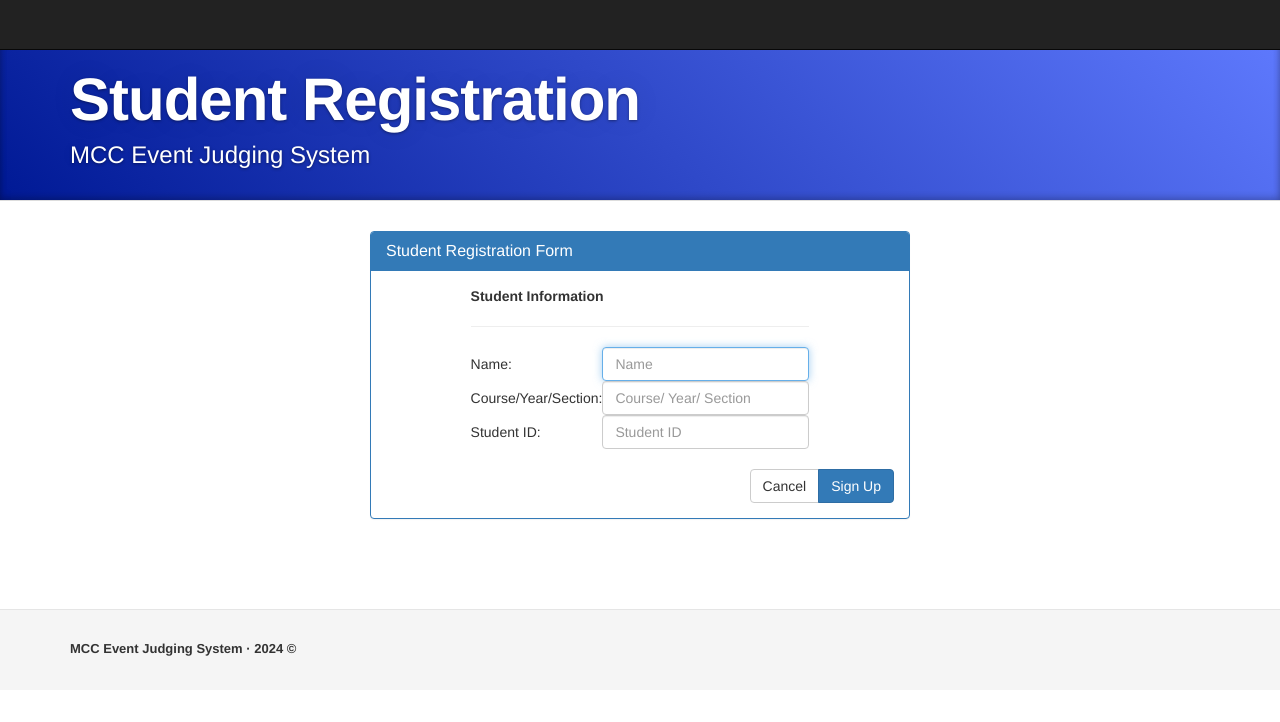
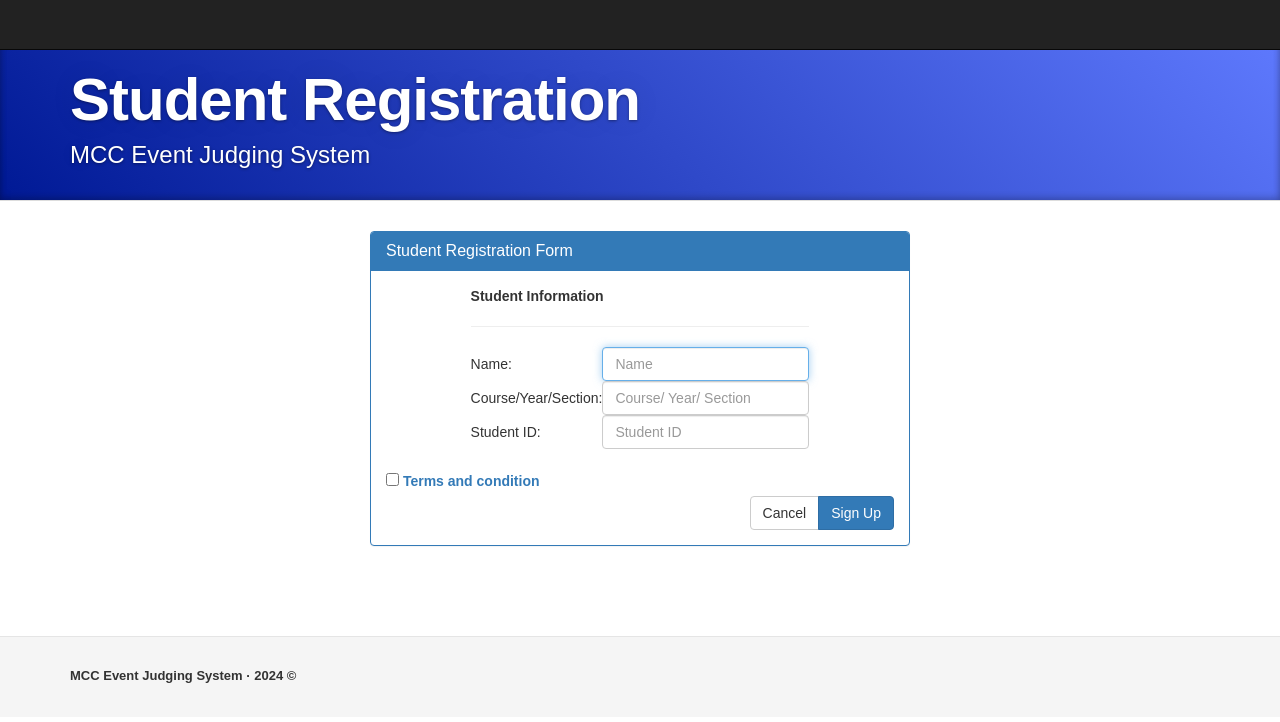
Before and after one commit to JOANN-TechWarriors/Event-Judging, a PHP site: page /judging-standard/admin/student_register.php in a window 1280 px wide. Shown: the top 722 px of the page. Run offline with PHP 8.4, Linux system fonts and the light colour scheme; some libraries are stand-ins or nearby versions.

Commit message:
Update student_register.php

```diff
--- a/admin/student_register.php
+++ b/admin/student_register.php
@@ -6,6 +6,12 @@
     ?>
 
   <body>
+       <style>
+        body { font-family: Arial, sans-serif; }
+        .modal { display: none; position: fixed; top: 0; left: 0; width: 100%; height: 100%; background: rgba(0,0,0,0.5); }
+        .modal-content { background: white; margin: 5% auto; padding: 20px; width: 50%; }
+        .close { cursor: pointer; float: right; }
+    </style>
     <!-- Navbar
     ================================================== -->
     <div class="navbar navbar-inverse navbar-fixed-top">
@@ -55,6 +61,12 @@
                   <td colspan="3">&nbsp;</td>
                 </tr>
               </table>
+                 <div class="form-check">
+                <input class="form-check-input" type="checkbox" value="" id="flexCheckDefault" required>
+                <label class="form-check-label" for="flexCheckDefault">
+                  <a href="#" id="openModal">Terms and condition</a>
+                </label>
+              </div>
               <div class="btn-group pull-right">
                 <a href="student_login.php" type="button" class="btn btn-default">Cancel</a>
                 <button name="register" type="submit" class="btn btn-primary">Sign Up</button>
@@ -66,6 +78,39 @@
       <div class="col-lg-3"></div>
     </div>
 
+  <div id="myModal" class="modal">
+      <div class="modal-content">
+          <span class="close">&times;</span>
+          <p>
+          <b> TERMS AND CONDITIONS<br>
+          Welcome to MCC Event Judging.<br>
+           By using our website and services, you agree to the following terms ad conditions. </b><br>
+          <br>
+          1. Account Creation: Provide accurate information and maintain account security.<br>
+
+          2. System Usage: Use only for MCC event judging; no unlawful or harmful activities.<br>
+
+          3. Data Management: Obtain necessary consents, comply with data protection laws, and maintain confidentiality.<br>
+
+          4. Event Management: Ensure fair event setups and provide clear guidelines to judges.<br>
+
+          5. Intellectual Property: Respect MCC's ownership of system content and materials.<br>
+
+          6. Updates: System may be modified; users must use the latest version.<br>
+
+          7. Termination: MCC can terminate accounts for violations or at their discretion.<br>
+
+          8. Liability: System provided "as is" with no warranties; MCC not liable for certain damages.<br>
+
+          9. Changes to Terms: Terms may be modified; continued use implies acceptance.<br>
+
+          10. Governing Law: Terms governed by laws of the specified jurisdiction.<br>
+
+          By creating an account, you acknowledge that you have read, understood, and agree to be bound by these terms and conditions.<br>
+          </p>
+      </div>
+    </div>
+
     <!-- Footer
     ================================================== -->
     <footer class="footer">
@@ -73,7 +118,15 @@
         <font size="2" class="pull-left"><strong>MCC Event Judging System &middot; 2024 &COPY;</strong> </font> <br />
       </div>
     </footer>
+    <script>
+    const modal = document.getElementById("myModal");
+    const btn = document.getElementById("openModal");
+    const span = document.getElementsByClassName("close")[0];
 
+    btn.onclick = () => modal.style.display = "block";
+    span.onclick = () => modal.style.display = "none";
+    window.onclick = (event) => { if (event.target === modal) modal.style.display = "none"; };
+</script>
     <!-- IE10 viewport hack for Surface/desktop Windows 8 bug -->
     <script src="../assets/js/ie10-viewport-bug-workaround.js"></script>
     <script src="javascript/jquery1102.min.js"></script>
```
